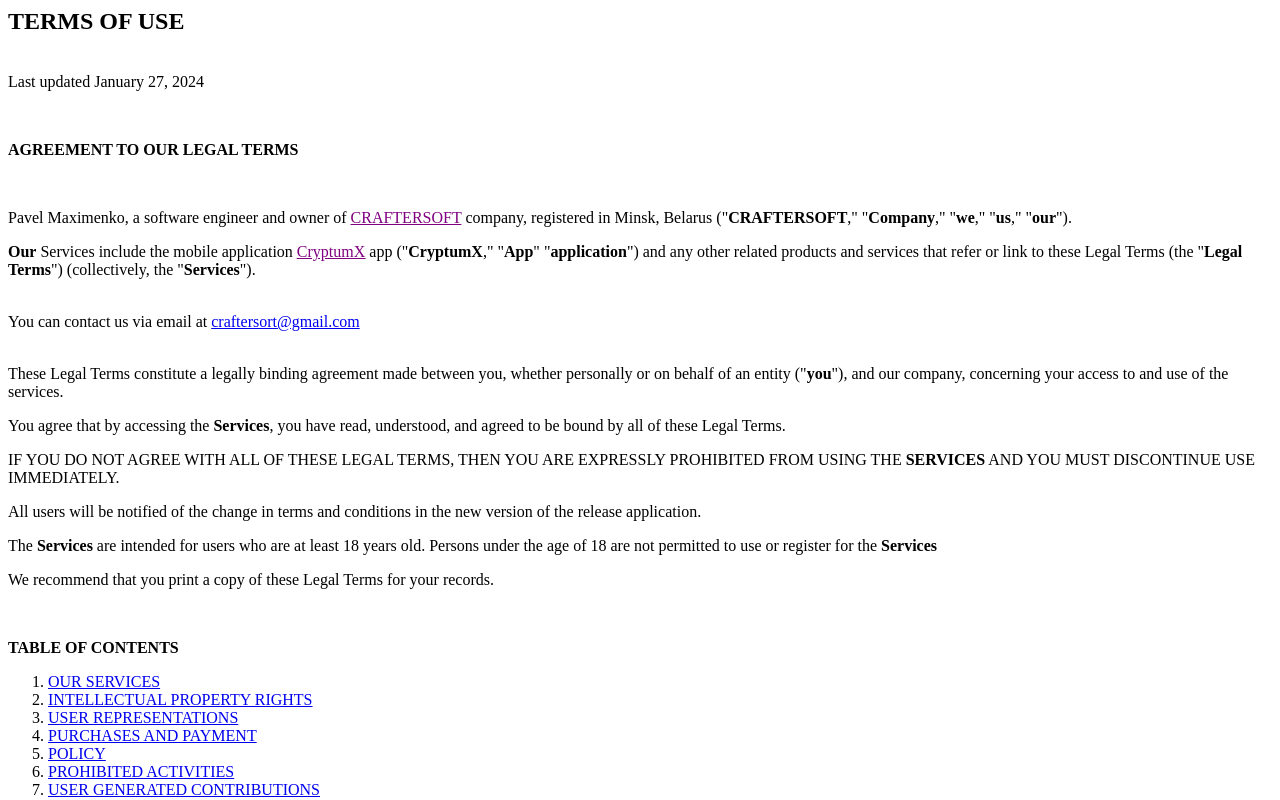
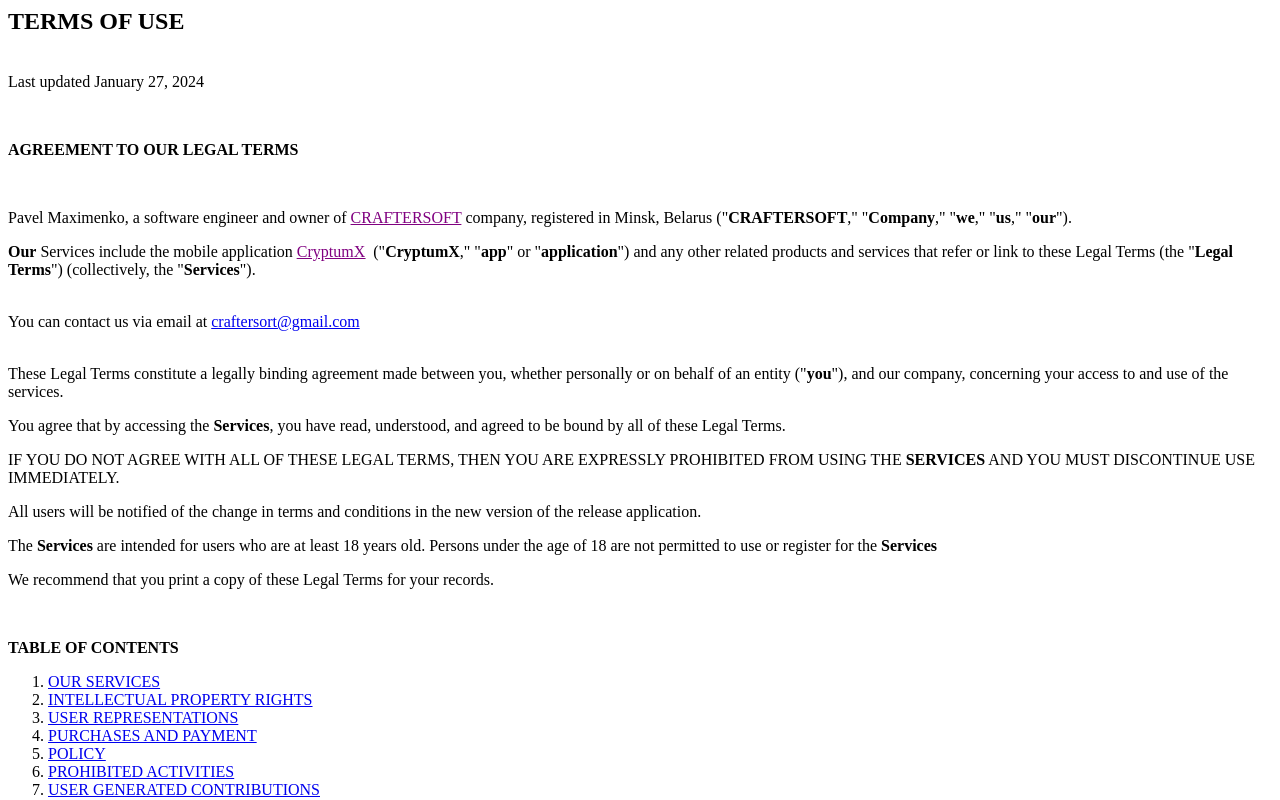
Before and after one commit to CryptumX-App/ToU, a plain HTML site: page index.html in a window 1280 px wide. Shown: the top 800 px of the page. Drawn offline with Linux system fonts and the light colour scheme.

```diff
--- a/index.html
+++ b/index.html
@@ -4,7 +4,7 @@
 <p><strong><span data-custom-class="heading_1">AGREEMENT TO OUR LEGAL TERMS</span></strong></p>
 <p>&nbsp;</p>
 <p data-custom-class="body_text">Pavel Maximenko, a software engineer and owner of <span style="text-decoration: underline; color: #800080;">CRAFTERSOFT</span> company, registered in Minsk, Belarus&nbsp;("<strong>CRAFTERSOFT</strong>," "<strong>Company</strong>," "<strong>we</strong>," "<strong>us</strong>," "<strong>our</strong>").</p>
-<p data-custom-class="body_text"><strong>Our</strong> Services include the mobile application <span style="text-decoration: underline;"><span style="color: #800080; text-decoration: underline;">CryptumX</span></span> app&nbsp;("<strong>CryptumX</strong>," "<strong>App</strong>" "<strong>application</strong>") and any other related products and services that refer or link to these Legal Terms (the "<strong>Legal Terms</strong>") (collectively, the "<strong>Services</strong>").<br /><br /></p>
+<p data-custom-class="body_text"><strong>Our</strong> Services include the mobile application <span style="text-decoration: underline;"><span style="color: #800080; text-decoration: underline;">CryptumX</span></span> &nbsp;("<strong>CryptumX</strong>," "<strong>app</strong>" or "<strong>application</strong>") and any other related products and services that refer or link to these Legal Terms (the "<strong>Legal Terms</strong>") (collectively, the "<strong>Services</strong>").<br /><br /></p>
 <p data-custom-class="body_text">You can contact us via email at <a href="mailto:craftersort@gmail.com">craftersort@gmail.com</a><br /><br /></p>
 <p data-custom-class="body_text">These Legal Terms constitute a legally binding agreement made between you, whether personally or on behalf of an entity ("<strong>you</strong>"), and our company, concerning your access to and use of the services.</p>
 <p data-custom-class="body_text">You agree that by accessing the <strong>Services</strong>, you have read, understood, and agreed to be bound by all of these Legal Terms.</p>
```
